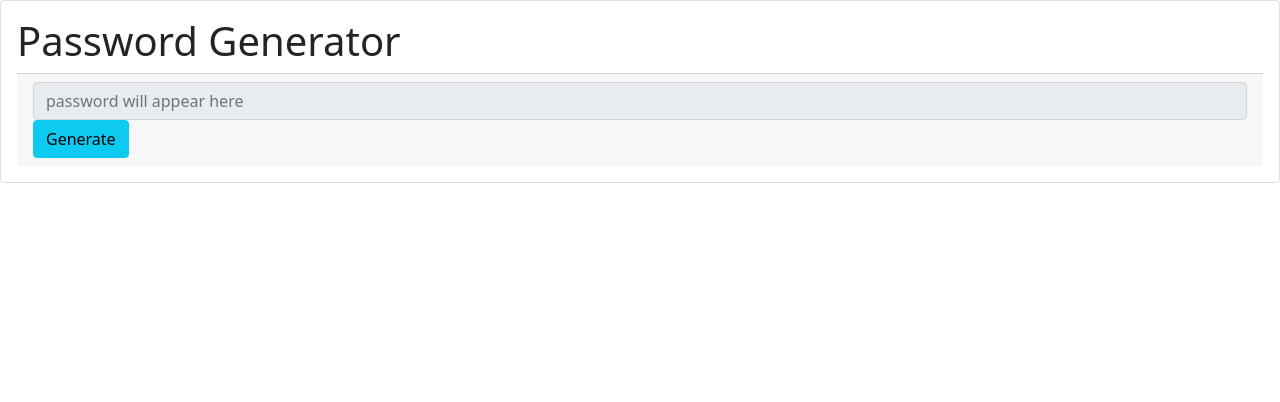
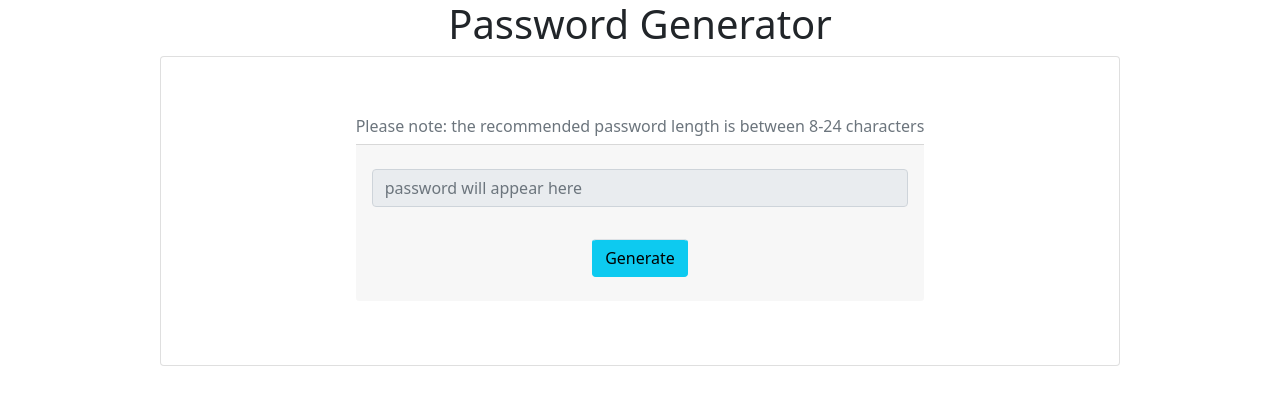
Before and after one commit to tonipow3ll/passwordgenerator, a plain HTML site: page index.html in a window 1280 px wide. Drawn offline with nearby package versions, Linux system fonts and the light colour scheme.

Commit message:
styling, spacing

```diff
--- a/index.html
+++ b/index.html
@@ -6,13 +6,16 @@
     <link href="https://cdn.jsdelivr.net/npm/bootstrap@5.0.0-beta1/dist/css/bootstrap.min.css" rel="stylesheet" integrity="sha384-giJF6kkoqNQ00vy+HMDP7azOuL0xtbfIcaT9wjKHr8RbDVddVHyTfAAsrekwKmP1" crossorigin="anonymous">
 </head>
 <body>
+
 <div class="wrapper">
-    <div class="card">
+    <h1 class="text-center">Password Generator</h1>
+    <div class="card mx-auto py-5">
         <div class="card-body">
-          <h1 class="card-title">Password Generator</h1>
-     <div class="password card-footer">
-         <input class="form-control" type="text" placeholder="password will appear here" aria-label="Password" readonly>
-         <button type="button" class="btn btn-info">Generate</button>
+          <!-- <h1 class="card-title">Password Generator</h1> -->
+          <h6 class="card-subtitle mb-2 text-muted">Please note: the recommended password length is between 8-24 characters</h6>
+     <div class="password card-footer text-center">
+         <input class="form-control my-3" type="text" placeholder="password will appear here" aria-label="Password" readonly>
+         <button type="button" class="btn btn-info border-top my-3">Generate</button>
      </div>
     </div>
 </div>
--- a/style.css
+++ b/style.css
@@ -8,3 +8,10 @@ body {
 div.button{
     align-items: center;
 }
+.card {
+    align-items: center;
+    max-width: 75%;
+}
+h1{
+    align-items: center;
+}
```
